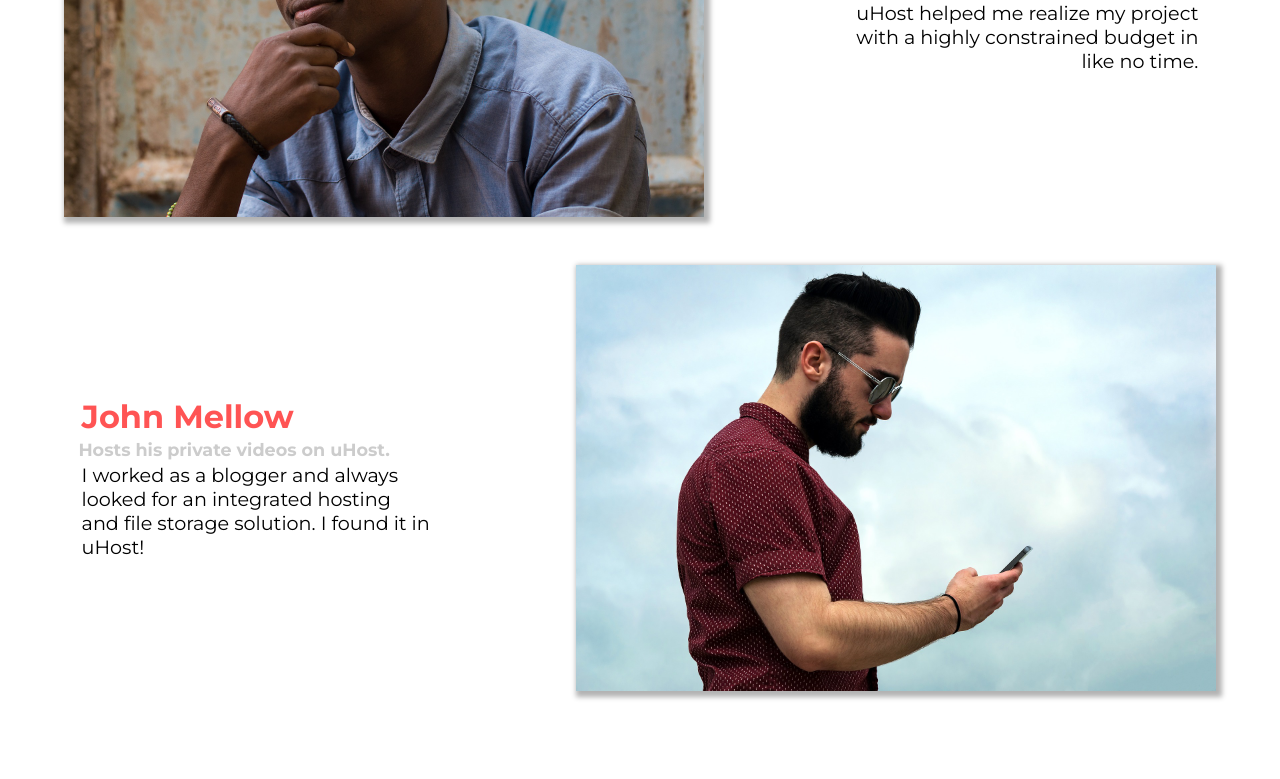
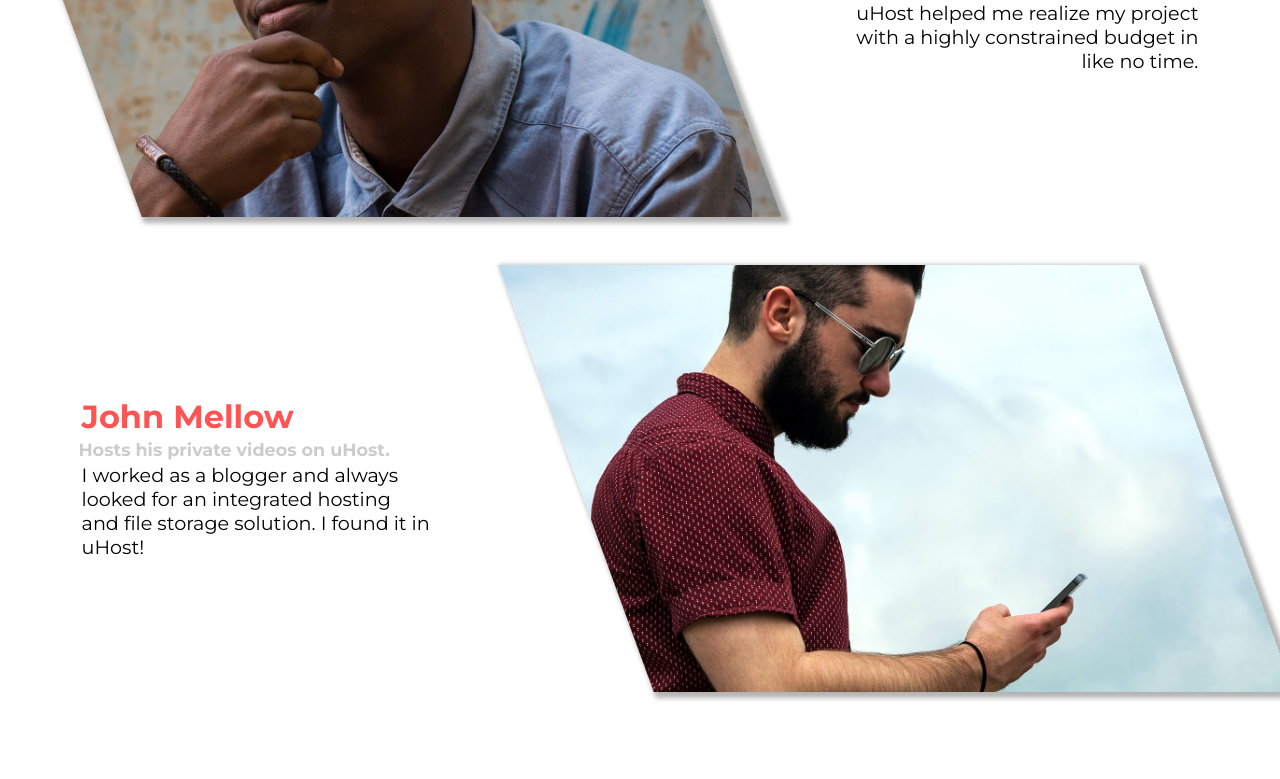
Before and after one commit to gsantikian/css-tut-project, a plain HTML site: page customers/index.html in a window 1280 px wide. Shown: the part 354-1133 px from the top of the page. Drawn offline with Linux system fonts and the light colour scheme.

Commit message:
add transformations

```diff
--- a/customers/customers.css
+++ b/customers/customers.css
@@ -12,14 +12,17 @@ main {
 } */
 
 .testimonial__image-container {
-  width: 100%;
+  width: 60%;
   max-width: 40rem;
   box-shadow: 3px 3px 5px 3px rgba(0, 0, 0, 0.3);
+  transform: skew(20deg);
+  overflow: hidden;
 }
 
 .testimonial__image {
   width: 100%;
   vertical-align: top;
+  transform: skew(-20deg) scale(1.4);
 }
 
 .testimonial__info {
```
Also changed, not shown: packages/packages.css (+6 -1 lines).
